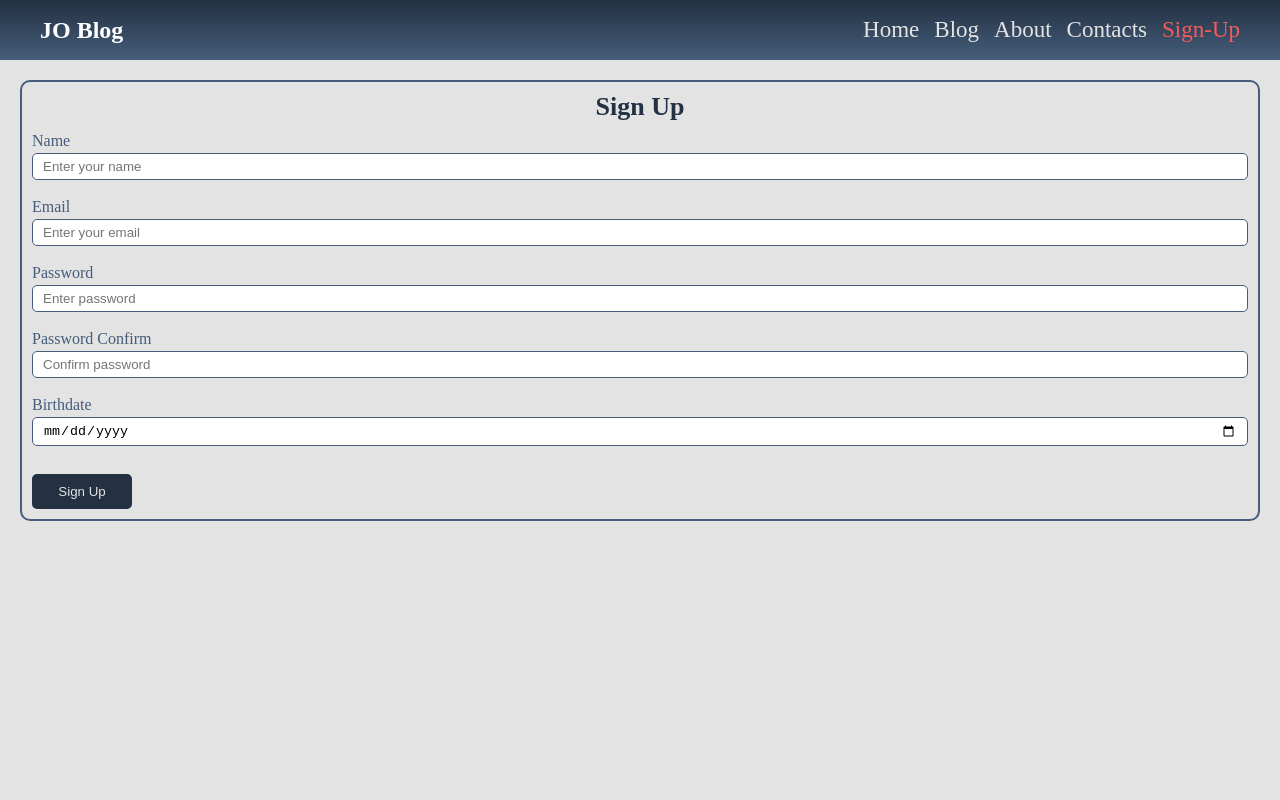
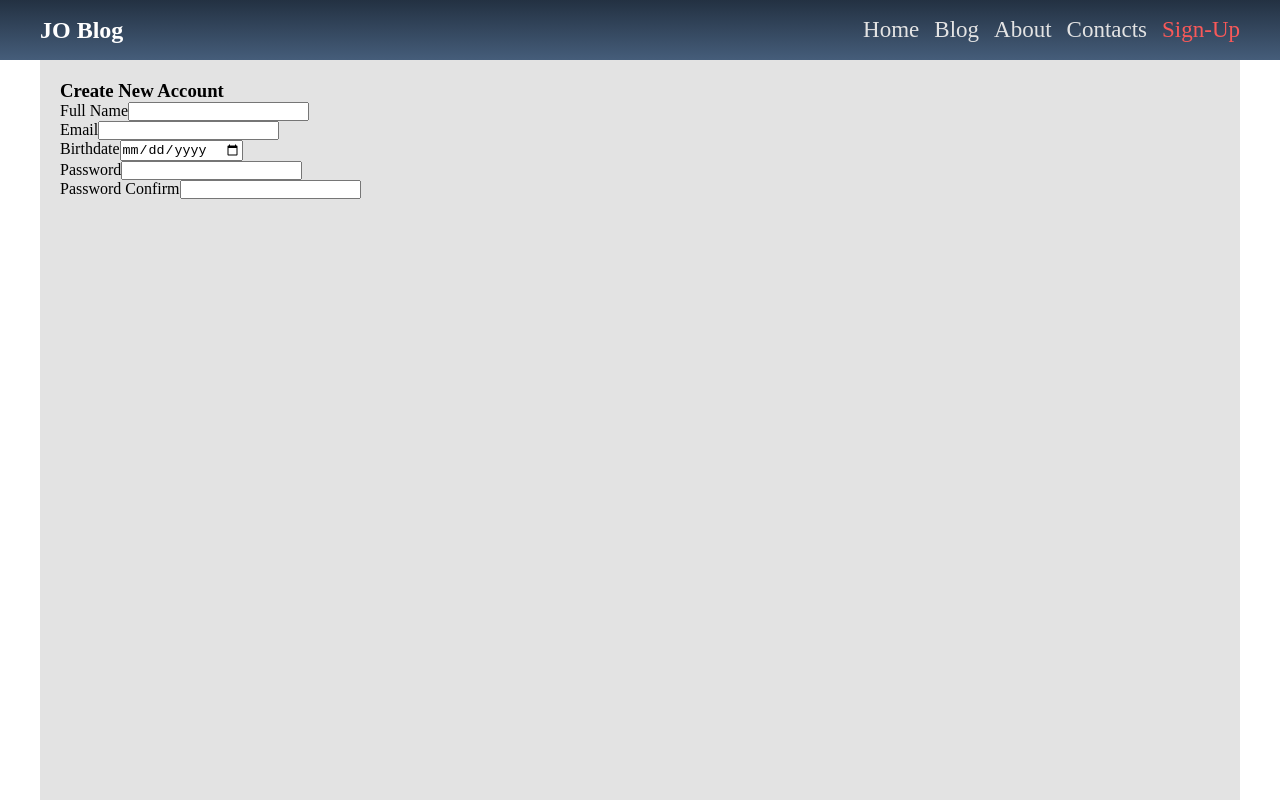
Before and after one commit to JoryAhmedd/JO-Blog22, a Next.js app: page /sign-up in a window 1280 px wide. Built offline with nearby package versions, Linux system fonts and the light colour scheme.

Commit message:
add sign up

```diff
--- a/src/Components/Results/Results.jsx
+++ b/src/Components/Results/Results.jsx
@@ -1,10 +1,6 @@
-"use client";
-
 import ResultsTable from "./ResultsTable";
 
 const Results = ({ grade, results }) => {
-  console.log(results);
-
   return (
     <div>
       <h2 className="title">Grade {grade} Results</h2>
@@ -13,4 +9,5 @@ const Results = ({ grade, results }) => {
     </div>
   );
 };
+
 export default Results;
--- a/src/Components/SignUp/SignUpForm.jsx
+++ b/src/Components/SignUp/SignUpForm.jsx
@@ -2,133 +2,189 @@
 
 import { useState } from "react";
 
-import Button from "../UiElements/Button";
-import Input from "../UiElements/Input";
-import { isEmail, isEmpty, minLength } from "@/helpers/validators";
+export default function SignUp() {
+  const [name, setName] = useState({
+    value: "",
+    isValid: false,
+    touched: false,
+  });
 
-import classes from "./SignUpForm.module.css";
+  const [email, setEmail] = useState({
+    value: "",
+    isValid: false,
+    touched: false,
+  });
 
-export default function SignUpForm() {
-  const [name, setName] = useState("");
-  const [nameError, setNameError] = useState(false);
+  const [birthdate, setBirthdate] = useState({
+    value: "",
+    isValid: false,
+    touched: false,
+  });
 
-  const [email, setEmail] = useState("");
-  const [emailError, setEmailError] = useState(false);
+  const [password, setPassword] = useState({
+    value: "",
+    isValid: false,
+    touched: false,
+  });
 
-  const [password, setPassword] = useState("");
-  const [passwordError, setPasswordError] = useState(false);
+  const [passwordConfirm, setPasswordConfirm] = useState({
+    value: "",
+    isValid: false,
+    touched: false,
+  });
 
-  const [passwordConfirm, setPasswordConfirm] = useState("");
-  const [passwordConfirmError, setPasswordConfirmError] = useState(false);
+  // change
 
-  const [birthdate, setBirthdate] = useState("");
-  const [birthdateError, setBirthdateError] = useState(false);
+  const handleNameChange = (e) => {
+    setName({
+      value: e.target.value,
+      touched: name.touched,
+      isValid: e.target.value.trim().length >= 3,
+    });
+  };
 
-  const handleSubmit = (e) => {
-    e.preventDefault();
+  const handleEmailChange = (e) => {
+    setEmail({
+      value: e.target.value,
+      touched: email.touched,
+      isValid: e.target.value.includes("@"),
+    });
+  };
 
-    if (
-      isEmpty(name) ||
-      !isEmail(email) ||
-      !minLength(password) ||
-      password !== passwordConfirm ||
-      isEmpty(birthdate)
-    ) {
-      if (isEmpty(name)) setNameError(true);
-      if (!isEmail(email)) setEmailError(true);
-      if (!minLength(password, 8)) setPasswordError(true);
-      if (password !== passwordConfirm) setPasswordConfirmError(true);
-      if (isEmpty(birthdate)) setBirthdateError(true);
+  const handleBirthdateChange = (e) => {
+    setBirthdate({
+      value: e.target.value,
+      touched: birthdate.touched,
+      isValid: e.target.value !== "",
+    });
+  };
 
-      return;
-    }
+  const handlePasswordChange = (e) => {
+    const newPassword = e.target.value;
 
-    setName("");
-    setEmail("");
-    setPassword("");
-    setPasswordConfirm("");
-    setBirthdate("");
+    setPassword({
+      value: e.target.value,
+      touched: password.touched,
+      isValid: newPassword.length >= 8,
+    });
+  };
+
+  const handlePasswordConfirmChange = (e) => {
+    setPasswordConfirm({
+      value: e.target.value,
+      touched: passwordConfirm.touched,
+      isValid: e.target.value === password.value,
+    });
+  };
+
+  // Touched
+
+  const handleNameTouched = () => {
+    setName((prev) => ({ ...prev, touched: true }));
+  };
+
+  const handleEmailTouched = () => {
+    setEmail((prev) => ({ ...prev, touched: true }));
+  };
+
+  const handleBirthdateTouched = () => {
+    setBirthdate((prev) => ({ ...prev, touched: true }));
+  };
+
+  const handlePasswordTouched = () => {
+    setPassword((prev) => ({ ...prev, touched: true }));
+  };
+
+  const handlePasswordConfirmTouched = () => {
+    setPasswordConfirm((prev) => ({
+      ...prev,
+      touched: true,
+    }));
   };
 
   return (
-    <form onSubmit={handleSubmit} className={classes["signup-form"]}>
-      <h3>Sign Up</h3>
+    <form>
+      <h3>Create New Account</h3>
 
-      <Input
-        id="name"
+      <div>
+        <label>Full Name</label>
+        <input
           type="text"
-        label="Name"
-        placeholder="Enter your name"
-        value={name}
-        error={nameError}
-        errorText="Please enter a valid name"
-        onChange={(e) => {
-          const { value } = e.target;
-          setName(value);
-          if (!isEmpty(value)) setNameError(false);
-        }}
+          value={name.value}
+          onChange={handleNameChange}
+          onBlur={handleNameTouched}
         />
 
-      <Input
-        id="email"
+        <p>
+          {!name.isValid && name.touched
+            ? "Name should be at least 3 chars"
+            : ""}
+        </p>
+      </div>
+
+      <div>
+        <label>Email</label>
+        <input
           type="email"
-        label="Email"
-        placeholder="Enter your email"
-        value={email}
-        error={emailError}
-        errorText="Please enter a valid email"
-        onChange={(e) => {
-          const { value } = e.target;
-          setEmail(value);
-          if (isEmail(value)) setEmailError(false);
-        }}
+          value={email.value}
+          onChange={handleEmailChange}
+          onBlur={handleEmailTouched}
         />
 
-      <Input
-        id="password"
-        type="password"
-        label="Password"
-        placeholder="Enter password"
-        value={password}
-        error={passwordError}
-        errorText="Password must be at least 8 characters"
-        onChange={(e) => {
-          const { value } = e.target;
-          setPassword(value);
-          if (minLength(value)) setPasswordError(false);
-        }}
+        <p>
+          {!email.isValid && email.touched
+            ? "Please provide a valid email"
+            : ""}
+        </p>
+      </div>
+
+      <div>
+        <label>Birthdate</label>
+        <input
+          type="date"
+          value={birthdate.value}
+          onChange={handleBirthdateChange}
+          onBlur={handleBirthdateTouched}
         />
 
-      <Input
-        id="passwordConfirm"
+        <p>
+          {!birthdate.isValid && birthdate.touched
+            ? "Please provide a birthdate"
+            : ""}
+        </p>
+      </div>
+
+      <div>
+        <label>Password</label>
+        <input
           type="password"
-        label="Password Confirm"
-        placeholder="Confirm password"
-        value={passwordConfirm}
-        error={passwordConfirmError}
-        errorText="Passwords do not match"
-        onChange={(e) => {
-          const { value } = e.target;
-          setPasswordConfirm(value);
-          if (value === password) setPasswordConfirmError(false);
-        }}
+          value={password.value}
+          onChange={handlePasswordChange}
+          onBlur={handlePasswordTouched}
         />
 
-      <Input
-        id="birthdate"
-        type="date"
-        label="Birthdate"
-        value={birthdate}
-        error={birthdateError}
-        errorText="Please select your birthdate"
-        onChange={(e) => {
-          const { value } = e.target;
-          setBirthdate(value);
-          if (!isEmpty(value)) setBirthdateError(false);
-        }}
+        <p>
+          {!password.isValid && password.touched
+            ? "Password should be at least 8 chars"
+            : ""}
+        </p>
+      </div>
+
+      <div>
+        <label>Password Confirm</label>
+        <input
+          type="password"
+          value={passwordConfirm.value}
+          onChange={handlePasswordConfirmChange}
+          onBlur={handlePasswordConfirmTouched}
         />
 
-      <Button className={classes["btn"]}>Sign Up</Button>
+        <p>
+          {!passwordConfirm.isValid && passwordConfirm.touched
+            ? "Passwords don't match"
+            : ""}
+        </p>
+      </div>
     </form>
   );
 }
--- a/src/app/globals.css
+++ b/src/app/globals.css
@@ -1,20 +1,18 @@
+* {
+  box-sizing: border-box;
+  padding: 0;
+  margin: 0;
+}
+
 :root {
   --white: #ffffff;
   --black: #171717;
   --color-one: #233142;
   --color-two: #455d7a;
   --color-three: #e3e3e3;
-  --grey: #777;
+  --gray: #777;
   --red: #f95959;
   --transition: 300ms;
-  --transition2: 200ms;
-  --border: 1px solid #fff;
-}
-
-* {
-  box-sizing: border-box;
-  padding: 0;
-  margin: 0;
 }
 
 a {
@@ -31,12 +29,16 @@ ul {
   transform: translateY(60px);
 }
 
-/* max-width: 1200px; */
 .main-section {
+  max-width: 1200px;
   background-color: var(--color-three);
   padding: 20px;
   margin: auto;
   min-height: calc(100vh - 60px);
+}
+
+table {
+  max-width: 100%;
 }
 
 table th {
@@ -55,7 +57,7 @@ table td.no-center {
 }
 
 table tbody tr:nth-child(even) {
-  background-color: var(--grey);
+  background-color: var(--gray);
 }
 
 table tbody tr:nth-child(odd) {
@@ -66,5 +68,5 @@ table tbody tr:nth-child(odd) {
   color: var(--black);
   padding: 10px;
   margin: auto;
-
+  width: fit-content;
 }
--- a/src/app/sign-up/page.jsx
+++ b/src/app/sign-up/page.jsx
@@ -1,8 +1,10 @@
 import SignUpForm from "@/Components/SignUp/SignUpForm";
 
 export const metadata = {
-  title: "Sign-Up",
+  title: "Sign Up",
+  description: "Create your free account on Jo Blog",
 };
+
 export default function SignUpPage() {
   return <SignUpForm />;
 }
--- a/src/data/studentsResults.js
+++ b/src/data/studentsResults.js
@@ -74,7 +74,6 @@ export const STUDENTS_RESULTS = {
     { name: "Yasmin Osama", math: 48, arabic: 47, english: 46, science: 48 },
     { name: "Huda Fady", math: 40, arabic: 41, english: 39, science: 40 },
     { name: "Nada Ramy", math: 43, arabic: 44, english: 42, science: 43 },
-
   ],
 
   3: [
@@ -88,7 +87,5 @@ export const STUDENTS_RESULTS = {
     { name: "Hassan Medhat", math: 46, arabic: 45, english: 44, science: 45 },
     { name: "Ibrahim Yasser", math: 41, arabic: 42, english: 40, science: 41 },
     { name: "Khaled Waheed", math: 44, arabic: 43, english: 42, science: 43 },
-
-
   ],
 };
```
Also changed, not shown: src/Components/Results/ResultsTable.jsx (+32 -3 lines), src/Components/Results/ResultsTable.module.css (added, +22 -0 lines), src/app/blog/page.jsx (+22 -24 lines), src/app/not-found.js (added, +13 -0 lines), src/app/not-found.module.css (added, +24 -0 lines). Lines whose indentation alone changed are shown as unchanged.
